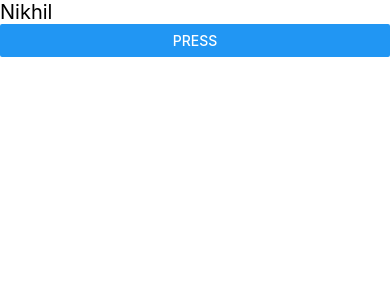
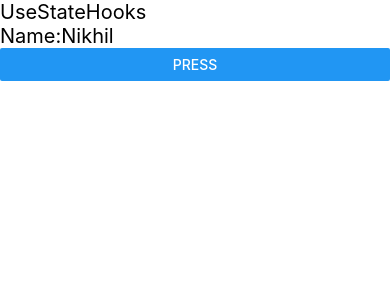
Before and after one commit to bhattk64/React-Native-Practice, a React Native app: screen / in a window 390 px wide. Shown: the top 300 px of the page. Built offline with nearby package versions, Linux system fonts and the light colour scheme.

Commit message:
Learned about usestate hooks in react native

```diff
--- a/App.jsx
+++ b/App.jsx
@@ -2,8 +2,9 @@ import React from 'react'
 // import {Text,View,Button}from 'react-native'
 // import First from './src/components/First'
 import {View} from 'react-native'
-import JSX from './src/components/JSX'
-import OnClick from './src/components/OnClick'
+// import JSX from './src/components/JSX'
+// import OnClick from './src/components/OnClick'
+import UseStateHooks from './src/components/UseStateHooks'
 
 const App = () => {
   return (
@@ -13,7 +14,8 @@ const App = () => {
    <Button title='Press Here' />
    <First/> */}
    {/* <JSX/> */}
-    <OnClick/>
+    {/* <OnClick/> */}
+    <UseStateHooks/>
     </View>
 
 
--- /dev/null
+++ b/src/components/UseStateHooks.jsx
@@ -0,0 +1,20 @@
+import { View, Text, Button } from 'react-native'
+import React, { useState } from 'react'
+
+const UseStateHooks = () => {
+    const [name,setName]=useState('Nikhil')
+    const updateName=()=>{
+        setName('kul')
+    }
+  return (
+    <View>
+      <Text style={{fontSize:20}}>UseStateHooks</Text>
+      <Text style={{fontSize:20}}>Name:{name}</Text>
+      {/* <Button title='press' onPress={()=>  setName('Kulchandra')} /> */}
+      <Button title='press'onPress={updateName} />
+
+    </View>
+  )
+}
+
+export default UseStateHooks
```
